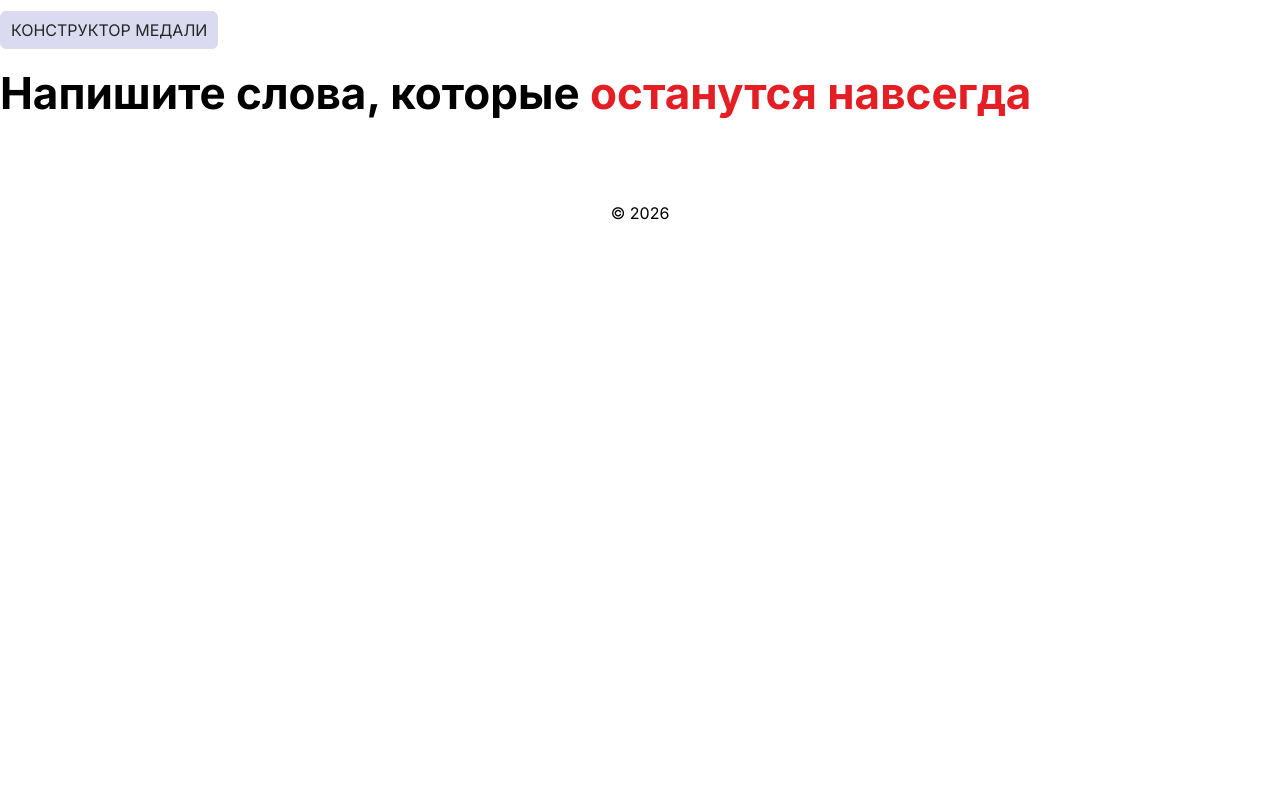
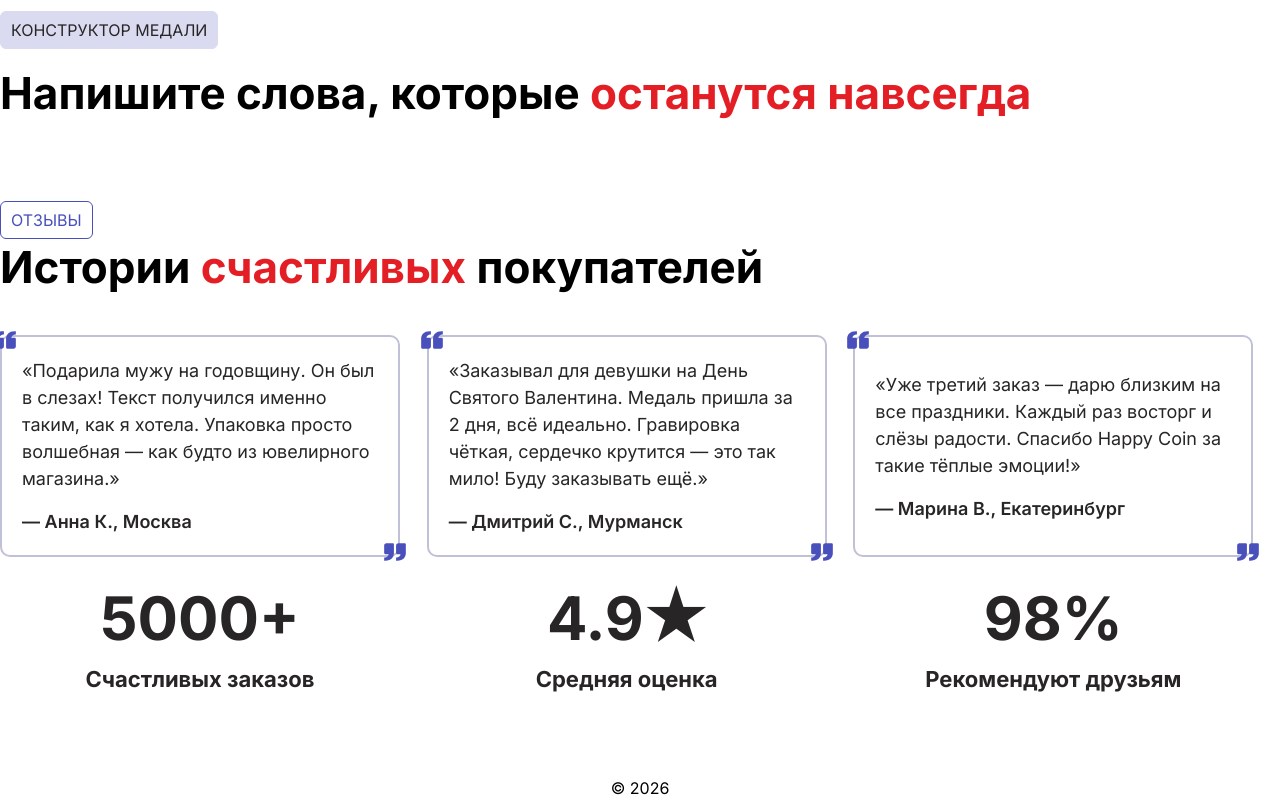
Before and after one commit to PapersNotIncluded/happyland-coin, a Vue app: page / in a window 1280 px wide. Shown: the part 1585-2385 px from the top of the page. Before the commit the page ends 1810 px from the top, so only its background shows below. Built offline with nearby package versions, Linux system fonts and the light colour scheme.

Commit message:
Добавил блока с отзывами покупателей

```diff
--- a/src/widgets/review-screen/ui/ReviewScreen.vue
+++ b/src/widgets/review-screen/ui/ReviewScreen.vue
@@ -1,5 +1,72 @@
-<script setup lang="ts"></script>
+<script setup lang="ts">
+import { CoinTag } from '@/shared/coin-tag'
+import { CoinHeading } from '@/shared/coin-heading'
 
-<template></template>
+const reviewsContent = [
+  {
+    text: '«Подарила мужу на годовщину. Он был в слезах! Текст получился именно таким, как я хотела. Упаковка просто волшебная — как будто из ювелирного магазина.»',
+    name: '— Анна К., Москва',
+    number: '5000+',
+    title: 'Счастливых заказов',
+  },
+  {
+    text: '«Заказывал для девушки на День Святого Валентина. Медаль пришла за 2 дня, всё идеально. Гравировка чёткая, сердечко крутится — это так мило! Буду заказывать ещё.»',
+    name: '— Дмитрий С., Мурманск',
+    number: '4.9★',
+    title: 'Средняя оценка',
+  },
+  {
+    text: '«Уже третий заказ — дарю близким на все праздники. Каждый раз восторг и слёзы радости. Спасибо Happy Coin за такие тёплые эмоции!»',
+    name: '— Марина В., Екатеринбург',
+    number: '98%',
+    title: 'Рекомендуют друзьям',
+  },
+]
+</script>
 
-<style scoped></style>
+<template>
+  <div class="mt-20 mb-20 flex flex-col">
+    <CoinTag tag-type="outline">Отзывы</CoinTag>
+    <CoinHeading>Истории <span>счастливых</span> покупателей</CoinHeading>
+    <div class="review__wrapper">
+      <div
+        v-for="review in reviewsContent"
+        :key="review.title"
+        class="flex max-w-[400px] flex-col items-center gap-4"
+      >
+        <div
+          class="relative flex h-full flex-col justify-center gap-4 rounded-[10px] border-2 border-[#C0C1D7] p-[20px]"
+        >
+          <p>{{ review.text }}</p>
+          <p class="inter-600">{{ review.name }}</p>
+          <img
+            alt="Quotes icon"
+            class="absolute top-0 left-0 w-[26px] translate-[-10px]"
+            src="@/shared/assets/quotes.svg"
+          />
+          <img
+            alt="Quotes icon"
+            class="absolute right-0 bottom-0 w-[26px] translate-[10px] rotate-180"
+            src="@/shared/assets/quotes.svg"
+          />
+        </div>
+        <div class="w-fit text-center">
+          <p class="inter-700 text-[60px]">{{ review.number }}</p>
+          <p class="inter-700 text-[22px]">{{ review.title }}</p>
+        </div>
+      </div>
+    </div>
+  </div>
+</template>
+
+<style scoped lang="scss">
+.review {
+  &__wrapper {
+    display: grid;
+    grid-template: 1fr / repeat(3, 1fr);
+    margin: 40px 0 0 0;
+    color: #272525;
+    font-size: 18px;
+  }
+}
+</style>
```
Also changed, not shown: src/shared/assets/quotes.svg (added).
